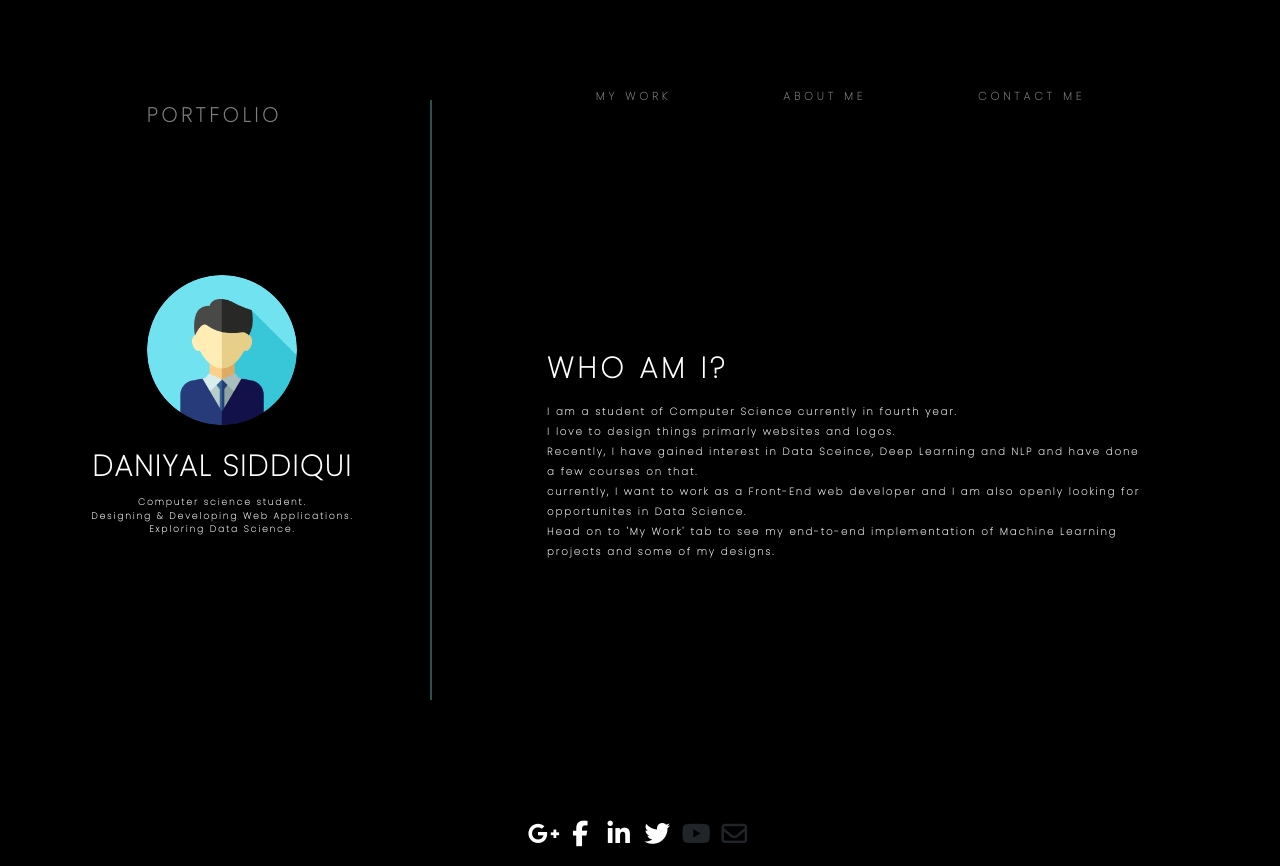
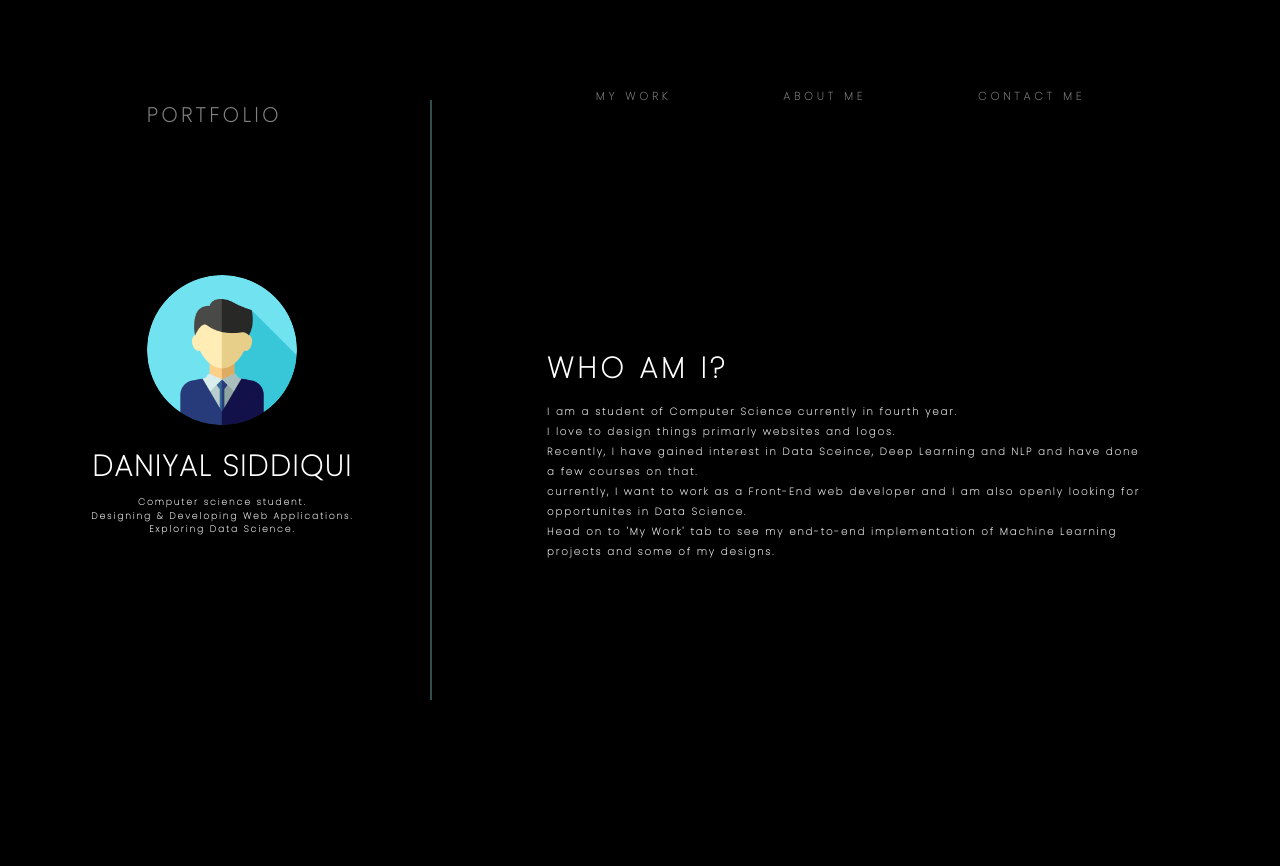
Before and after one commit to theniyal/portfolio, a website: page index.html in a window 1280 px wide. After the commit the page ends 800 px from the top, so only its background shows below. Drawn offline with nearby package versions, Linux system fonts and the light colour scheme.

Commit message:
Add files via upload

```diff
--- a/index.html
+++ b/index.html
@@ -82,7 +82,7 @@
             </div>
         </div>
     </div>
-    <footer class=" page-footer">
+    <!-- <footer class=" page-footer">
 
         <div class="text-center py-3">
             <a class="btn btn-social-icon btn-google" href="#"><i class="fa fa-google-plus"></i></a>
@@ -94,7 +94,7 @@
 
         </div>
 
-      </footer>
+      </footer> -->
 
     <script src="node_modules/jquery/dist/jquery.slim.min.js"></script>
     <script src="node_modules/popper.js/dist/umd/popper.min.js"></script>
```
